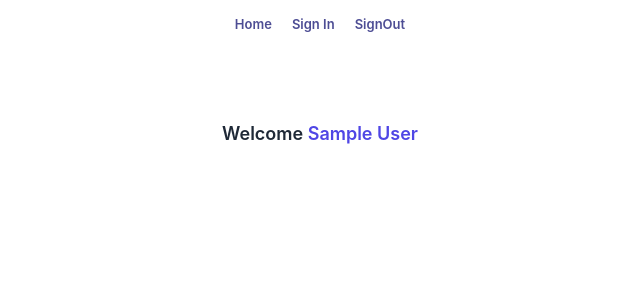
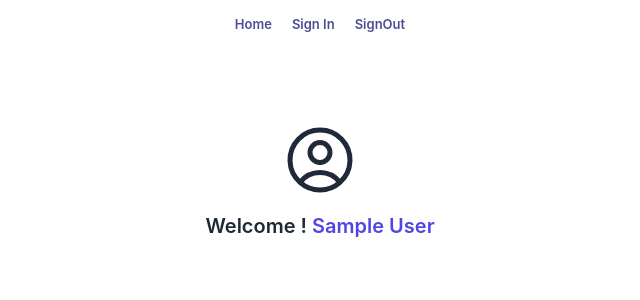
Before and after one commit to Progna-Labony-Roy/FinLock-client, a React (Create React App) app: page / in a window 1280 px wide. Shown: the top 300 px of the page, without its empty margins (320-960 px from the left). Built offline with nearby package versions, Linux system fonts and the light colour scheme; no server answers; sample sign-in values are in the browser's storage.

Commit message:
user icon added

```diff
--- a/package.json
+++ b/package.json
@@ -4,6 +4,7 @@
   "private": true,
   "dependencies": {
     "@heroicons/react": "^2.0.13",
+    "@heroicons/vue": "^2.0.13",
     "@testing-library/jest-dom": "^5.16.5",
     "@testing-library/react": "^13.4.0",
     "@testing-library/user-event": "^13.5.0",
--- a/src/components/Home.js
+++ b/src/components/Home.js
@@ -1,33 +1,47 @@
-import React, { useContext } from 'react';
-import { useQuery } from 'react-query';
-import { AuthContext } from '../Context/UserContext';
+import React, { useContext } from "react";
+import { useQuery } from "react-query";
+import { AuthContext } from "../Context/UserContext";
 
 const Home = () => {
-    const { user }=useContext(AuthContext);
+  const { user } = useContext(AuthContext);
 
-    const url = `http://localhost:5000/users?email=${user?.email}`;
+  const url = `http://localhost:5000/users?email=${user?.email}`;
 
   const { data: users = [] } = useQuery({
     queryKey: ["users", user?.email],
     queryFn: async () => {
-      const res = await fetch(url
-        , {
+      const res = await fetch(url, {
         headers: {
           authorization: `bearer ${localStorage.getItem("accessToken")}`,
         },
-      }
-      );
+      });
       const data = await res.json();
-      console.log(users)
+      console.log(users);
       return data;
     },
   });
 
-    return (
-        <div>
-            <p  className='py-20 font-semibold text-lg'>Welcome <span className='text-indigo-600'>{user?.displayName}</span></p>
-        </div>
-    );
+  return (
+    <div>
+      <svg
+        xmlns="http://www.w3.org/2000/svg"
+        fill="none"
+        viewBox="0 0 24 24"
+        stroke-width="1.5"
+        stroke="currentColor"
+        class="w-20 h-20 mx-auto mt-20"
+      >
+        <path
+          stroke-linecap="round"
+          stroke-linejoin="round"
+          d="M17.982 18.725A7.488 7.488 0 0012 15.75a7.488 7.488 0 00-5.982 2.975m11.963 0a9 9 0 10-11.963 0m11.963 0A8.966 8.966 0 0112 21a8.966 8.966 0 01-5.982-2.275M15 9.75a3 3 0 11-6 0 3 3 0 016 0z"
+        />
+      </svg>
+      <p className="py-3 font-semibold text-xl">
+        Welcome ! <span className="text-indigo-600">{user?.displayName}</span>
+      </p>
+    </div>
+  );
 };
 
 export default Home;
--- a/src/components/SignIn.js
+++ b/src/components/SignIn.js
@@ -51,6 +51,13 @@ const SignIn = () => {
 
   return (
     <div className="mt-20">
+      <div>
+      <svg xmlns="http://www.w3.org/2000/svg" fill="none" viewBox="0 0 24 24" stroke-width="1.5" stroke="currentColor" class="w-20 h-20 mx-auto">
+  <path stroke-linecap="round" stroke-linejoin="round" d="M17.982 18.725A7.488 7.488 0 0012 15.75a7.488 7.488 0 00-5.982 2.975m11.963 0a9 9 0 10-11.963 0m11.963 0A8.966 8.966 0 0112 21a8.966 8.966 0 01-5.982-2.275M15 9.75a3 3 0 11-6 0 3 3 0 016 0z" />
+</svg>
+
+      <p  className='py-3 font-semibold text-xl'>Welcome !</p>
+      </div>
       <div className="min-h-full flex items-center justify-center px-4 sm:px-6 lg:px-8">
         <div className="max-w-md w-full">
           <form onSubmit={handleSubmit}>
```
Also changed, not shown: 1 other file (tests, documents, lock files or other folders).
